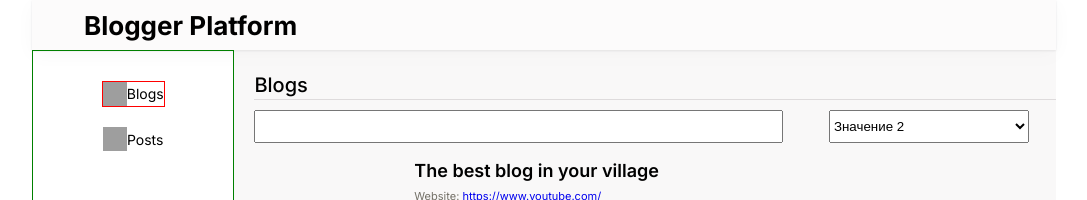
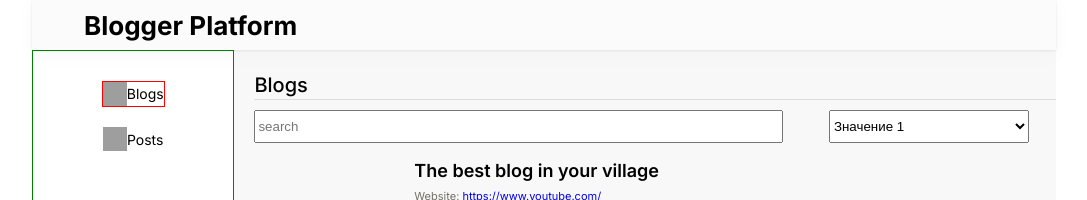
Before and after one commit to vikasatta1/guildSamurai, a React (Create React App) app: page / in a window 1280 px wide. Shown: the top 200 px of the page, without its empty margins (96-1183 px from the left). Built offline with nearby package versions, Linux system fonts and the light colour scheme; grey boxes are pictures that could not be loaded.

Commit message:
add redux

```diff
--- a/package.json
+++ b/package.json
@@ -10,10 +10,12 @@
     "@types/node": "^16.7.13",
     "@types/react": "^18.0.0",
     "@types/react-dom": "^18.0.0",
+    "@types/react-redux": "^7.1.24",
     "@types/sass": "^1.43.1",
     "react": "^18.2.0",
     "react-dom": "^18.2.0",
     "react-scripts": "5.0.1",
+    "redux": "^4.2.0",
     "sass": "^1.56.1",
     "typescript": "^4.4.2",
     "web-vitals": "^2.1.0"
--- /dev/null
+++ b/src/components/input/InputComponent.tsx
@@ -0,0 +1,20 @@
+import React, {ChangeEvent, useState} from 'react';
+
+const InputComponent = () => {
+    let [title, setTitle] = useState('')
+    const onChangeHandler = (e: ChangeEvent<HTMLInputElement>) => {
+        setTitle(e.currentTarget.value)
+        console.log(title)
+    }
+    return (
+        <>
+            <input
+                value={title}
+                onChange={onChangeHandler}
+                placeholder={'search'}/>
+
+        </>
+    );
+};
+
+export default InputComponent;
--- a/src/components/main/Main.tsx
+++ b/src/components/main/Main.tsx
@@ -1,6 +1,7 @@
 import React from 'react';
 import './Main.scss'
 import BlogItem from "../blogItem/BlogItem";
+import InputComponent from "../input/InputComponent";
 
 
 const Main = () => {
@@ -10,10 +11,10 @@ const Main = () => {
                 <h2>Blogs</h2>
             </div>
             <div className={'search'}>
-                <input/>
+                <InputComponent/>
                 <select>
                     <option value="value1">Значение 1</option>
-                    <option value="value2" selected>Значение 2</option>
+                    <option value="value2" >Значение 2</option>
                     <option value="value3">Значение 3</option>
                 </select>
             </div>
```
Also changed, not shown: 1 other file (tests, documents, lock files or other folders).
